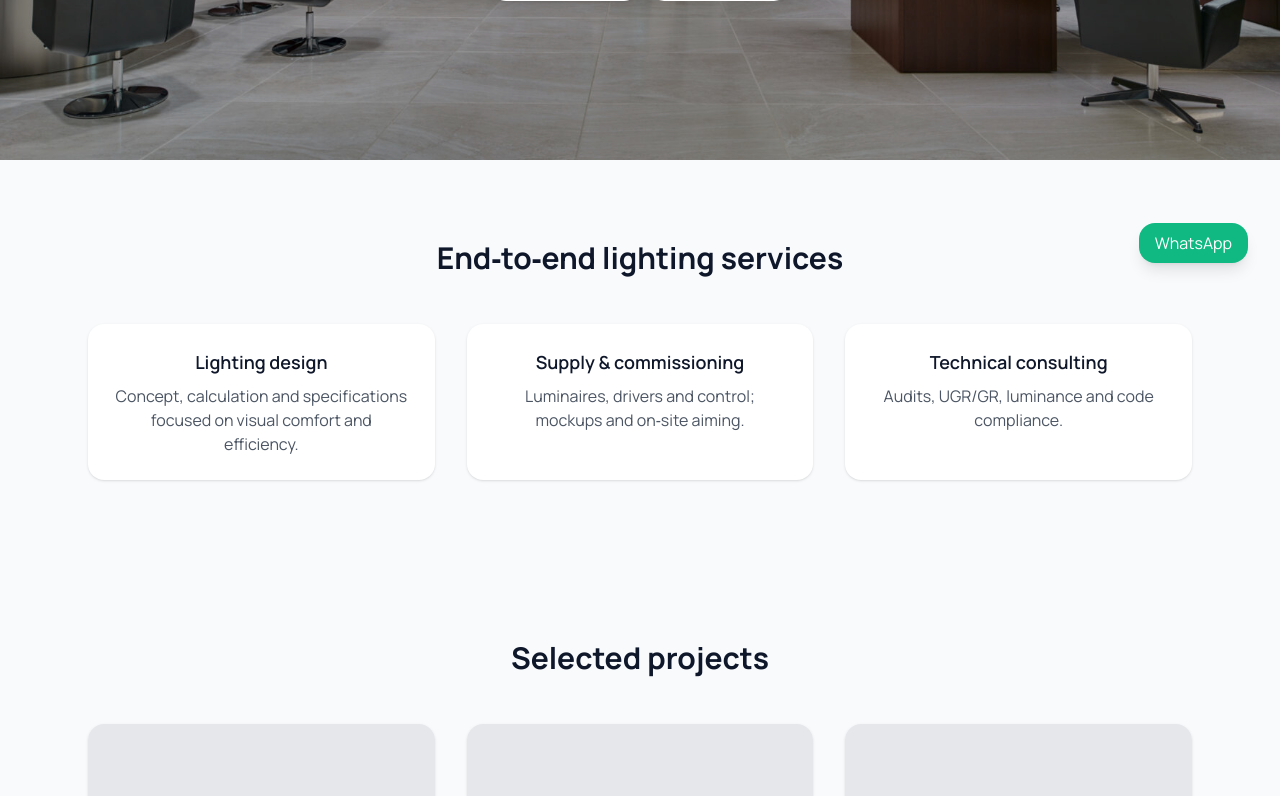
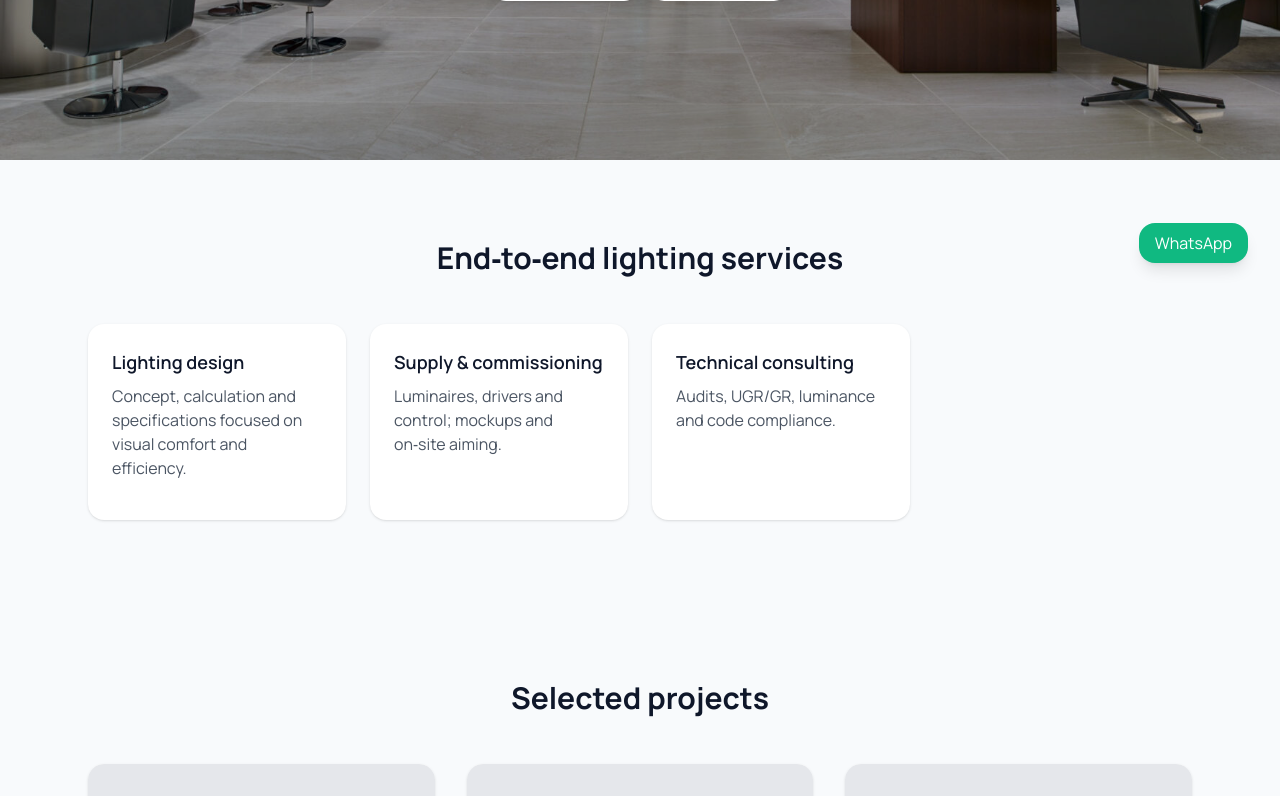
Before and after one commit to ilyaivanov239-rgb/GFLight, a Next.js app: page /en in a window 1280 px wide. Shown: the part 505-1301 px from the top of the page. Built offline with nearby package versions, Linux system fonts and the light colour scheme.

Commit message:
Update page.tsx

```diff
--- a/app/[lang]/page.tsx
+++ b/app/[lang]/page.tsx
@@ -83,22 +83,38 @@ const ctaContact =
 
 
 
-      {/* SERVICES — твой блок, без изменений */}
-      <section id="services" className="py-20 px-6 max-w-6xl mx-auto text-center">
-        <h2 className="text-3xl font-bold mb-12">{t?.services?.title ?? 'Services'}</h2>
-        <div className="grid md:grid-cols-3 gap-8">
+      {/* SERVICES */}
+<section id="services" className="py-20 px-6 max-w-6xl mx-auto">
+  <h2 className="text-3xl font-bold mb-12 text-center">
+    {t?.services?.title ?? 'Services'}
+  </h2>
+
+  <div className="grid md:grid-cols-2 lg:grid-cols-4 gap-6">
     {(t?.services?.items ?? []).map((item: any, i: number) => (
       <div key={i} className="bg-white rounded-2xl shadow p-6 hover:shadow-lg transition">
         <h3 className="font-semibold text-lg mb-2">
           {typeof item === 'string' ? item : item.title}
         </h3>
+
         {typeof item !== 'string' && item.desc && (
-                <p className="text-gray-600">{item.desc}</p>
+          <p className="text-gray-600 mb-4">{item.desc}</p>
+        )}
+
+        {typeof item !== 'string' && Array.isArray(item.features) && item.features.length > 0 && (
+          <ul className="space-y-2 text-sm text-gray-600">
+            {item.features.map((f: string, idx: number) => (
+              <li key={idx} className="pl-4 relative">
+                <span className="absolute left-0 top-2 w-1.5 h-1.5 rounded-full bg-gray-400" />
+                {f}
+              </li>
+            ))}
+          </ul>
         )}
       </div>
     ))}
   </div>
 </section>
+
 
       {/* PROJECTS — твой блок, без изменений */}
       <section id="projects" className="py-20 px-6 max-w-6xl mx-auto text-center">
```
Lines whose indentation alone changed are shown as unchanged.
